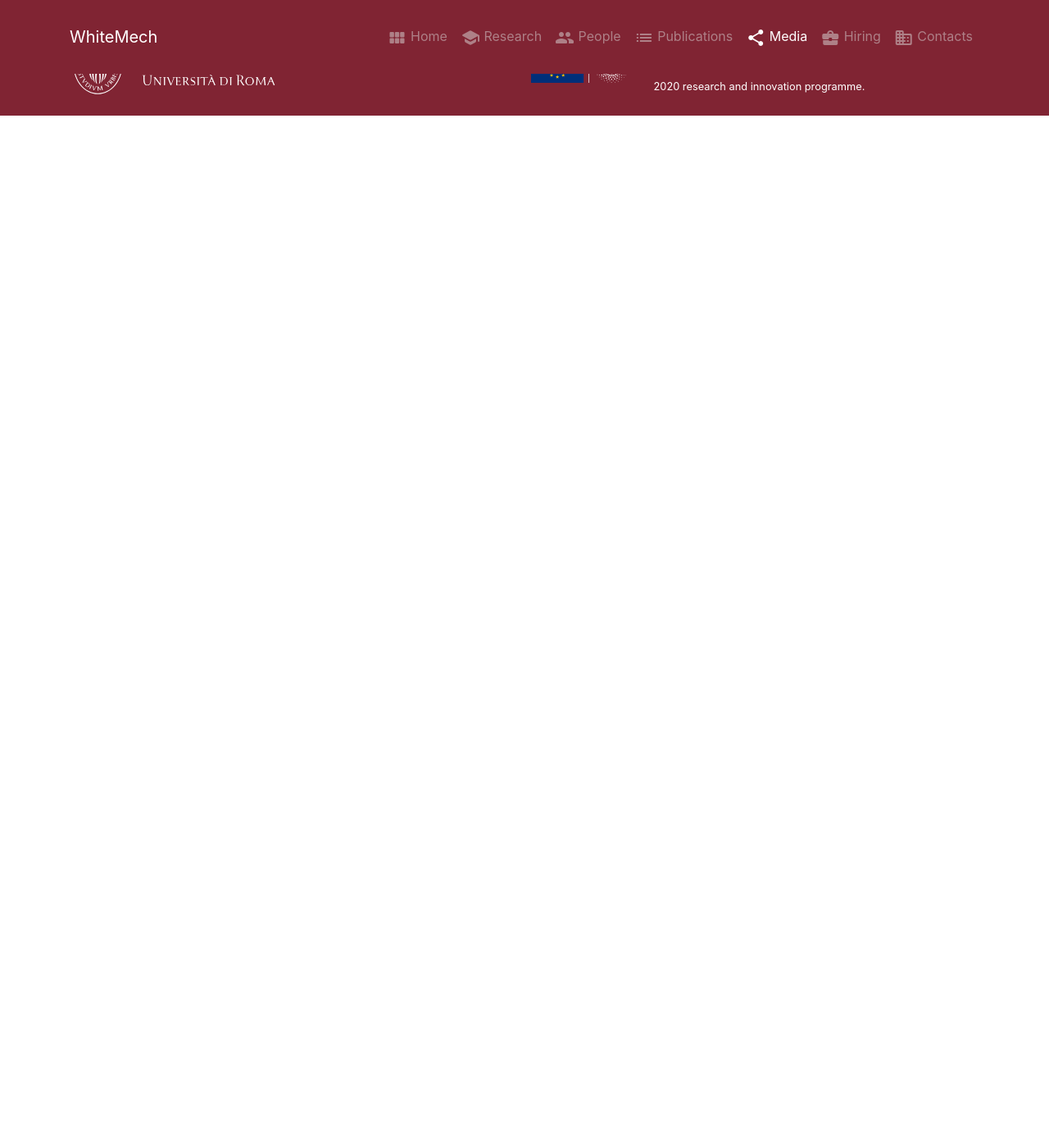
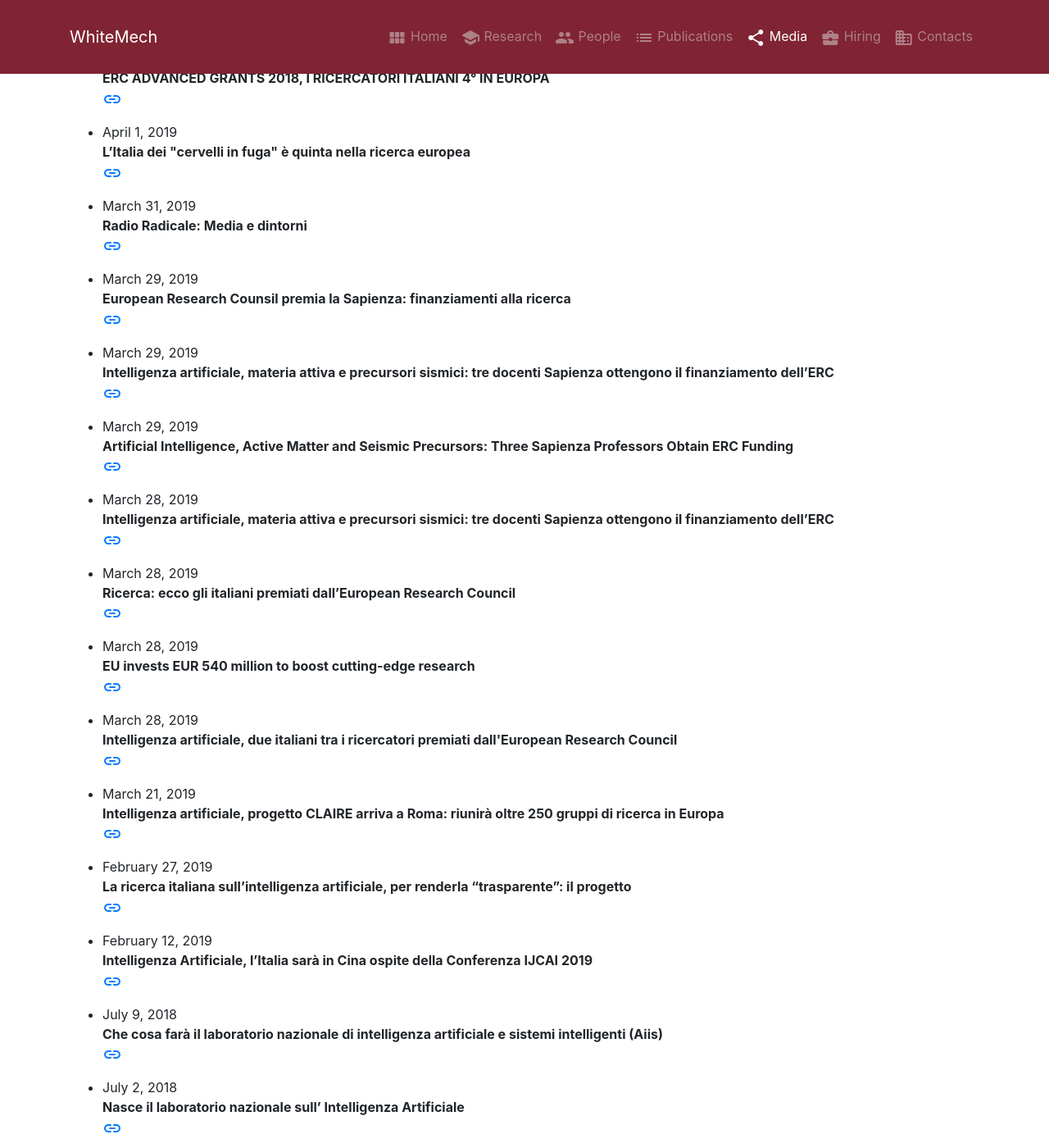
Before and after one commit to whitemech/whitemech.github.io, a Jekyll site: the page built from _pages/media.md, in a window 1280 px wide and 1400 px high, scrolled down 1389 px. Shown: the whole window at 82% size. Built offline with Jekyll 4.4.1, drawn with Linux system fonts in a browser that asks for light colours; before the commit the page ends 1530 px from its top, so only the background shows below that; some of the changed text lies outside the part shown.

Commit message:
update media.yml

```diff
--- a/_data/media.yml
+++ b/_data/media.yml
@@ -1,19 +1,7 @@
--
-  date: "April 9, 2020"
-  title: "TAILOR, la rete scientifica europea per un utilizzo etico dell’Intelligenza Artificiale"
-  url: "http://www.datamanager.it/2020/04/tailor-la-rete-scientifica-europea-per-un-utilizzo-etico-dellintelligenza-artificiale/"
 -
   date: "April 15, 2020"
   title: "L’importanza dello ERC per la ricerca italiana ed europea"
   url: "https://www.scienzainrete.it/articolo/l’importanza-dello-erc-ricerca-italiana-ed-europea/autori-vari/2020-04-15"
--
-  date: "April 13, 2020"
-  title: "L’importanza dello European Research Council (ERC) per la ricerca italiana ed europea"
-  url: "https://www.open.online/wp-content/uploads/2020/04/Appello-ERC-13Aprile.pdf"
--
-  date: "April 14, 2020"
-  title: "Lettera aperta di 300 ricercatori italiani: \"Gli Erc sono uno strumento essenziale\""
-  url: "https://www.repubblica.it/scienze/2020/04/14/news/lettera_aperta_di_300_ricercatori_italiani_i_finanziamenti_europei_erc_sono_strumenti_essenziali_-254021922/"
 -
   date: "April 15, 2020"
   title: "Un appello di 300 professori per il Consiglio Europeo della Ricerca"
@@ -23,6 +11,18 @@
   title: "Lettera aperta | Perché gli ERC sono fondamentali per la ricerca italiana ed europea"
   url: "https://www.linkiesta.it/2020/04/europa-erc-lettera-300-ricercatori/"
 -
+  date: "April 14, 2020"
+  title: "Lettera aperta di 300 ricercatori italiani: \"Gli Erc sono uno strumento essenziale\""
+  url: "https://www.repubblica.it/scienze/2020/04/14/news/lettera_aperta_di_300_ricercatori_italiani_i_finanziamenti_europei_erc_sono_strumenti_essenziali_-254021922/"
+-
+  date: "April 13, 2020"
+  title: "L’importanza dello European Research Council (ERC) per la ricerca italiana ed europea"
+  url: "https://www.open.online/wp-content/uploads/2020/04/Appello-ERC-13Aprile.pdf"
+-
+  date: "April 9, 2020"
+  title: "TAILOR, la rete scientifica europea per un utilizzo etico dell’Intelligenza Artificiale"
+  url: "http://www.datamanager.it/2020/04/tailor-la-rete-scientifica-europea-per-un-utilizzo-etico-dellintelligenza-artificiale/"
+-
   date: "February 21, 2020"
   title: "Iran, Italy eager to expand bilateral cooperation"
   url: "https://www.presstv.com/Detail/2020/02/21/619167/Iran-Italy-Bilateral-Cooperation-"
@@ -31,17 +31,17 @@
   title: "The 'Super Brains' join ECNU faculty"
   url: "http://english.ecnu.edu.cn/e1/12/c1703a254226/page.htm"
 -
-  date: "August, 2019"
-  title: "~~"
+  date: "August 15, 2019"
+  title: "卷积神经网络数学原理解析"
   url: "https://www.leiphone.com/news/201908/wq1m4fNK8LNuG0Rs.html"
 -
-  date: "July, 2019"
-  title: "~~"
+  date: "August 13, 2019"
+  title: "IJCAI 最佳论文出炉! 单设\"中国AI\"Panel，周志华带领AI人才争夺战"
+  url: "https://www.sohu.com/a/333511943_642762"
+-
+  date: "July 15, 2019"
+  title: "IJCAI 2019 将于中国澳门举行，诚邀各位出席!"
   url: "https://www.leiphone.com/news/201907/sP7nha0GtyWCP5Q1.html"
--
-  date: "July, 2019"
-  title: "IJCAI Macao"
-  url: "https://www.sohu.com/a/333511943_642762"
 -
   date: "May 7, 2019"
   title: "Al via InnovAgorà, la \"piazza\" dei brevetti della ricerca"
@@ -50,3 +50,67 @@
   date: "May 2, 2019"
   title: "Intelligenza Artificiale per le imprese: ampia partecipazione alla prima edizione dell’AI Forum"
   url: "https://www.zerounoweb.it/analytics/cognitive-computing/intelligenza-artificiale-per-le-imprese-ampia-partecipazione-alla-prima-edizione-dellai-forum/"
+-
+  date: "April 13, 2019"
+  title: "Uomo e intelligenza artificiale, le opinioni (e le paure) degli Italiani"
+  url: "https://www.innovationpost.it/2019/04/13/uomo-e-intelligenza-artificiale-le-opinioni-le-paure-degli-italiani/"
+-
+  date: "April 8, 2019"
+  title: "ERC ADVANCED GRANTS 2018, I RICERCATORI ITALIANI 4° IN EUROPA"
+  url: "https://www.innovitalia.net/notizia/erc-advanced-grants-2018-i-ricercatori-italiani-4-in-europa/"
+-
+  date: "April 1, 2019"
+  title: "L’Italia dei \"cervelli in fuga\" è quinta nella ricerca europea"
+  url: "https://www.corriereuniv.it/cms/2019/04/litalia-dei-cervelli-in-fuga-e-quinta-nella-ricerca-europea/"
+-
+  date: "March 31, 2019"
+  title: "Radio Radicale: Media e dintorni"
+  url: "https://www.radioradicale.it/scheda/570045/media-e-dintorni"
+-
+  date: "March 29, 2019"
+  title: "European Research Counsil premia la Sapienza: finanziamenti alla ricerca"
+  url: "http://www.radiosapienza.net/european-research-counsil-premia-la-sapienza-finanziamenti-alla-ricerca/"
+-
+  date: "March 29, 2019"
+  title: "Intelligenza artificiale, materia attiva e precursori sismici: tre docenti Sapienza ottengono il finanziamento dell’ERC"
+  url: "https://www.uniroma1.it/it/notizia/intelligenza-artificiale-materia-attiva-e-precursori-sismici-tre-docenti-sapienza-ottengono"
+-
+  date: "March 29, 2019"
+  title: "Artificial Intelligence, Active Matter and Seismic Precursors: Three Sapienza Professors Obtain ERC Funding"
+  url: "https://www.uniroma1.it/en/notizia/artificial-intelligence-active-matter-and-seismic-precursors-three-sapienza-professors"
+-
+  date: "March 28, 2019"
+  title: "Intelligenza artificiale, materia attiva e precursori sismici: tre docenti Sapienza ottengono il finanziamento dell’ERC"
+  url: "https://www.casilinanews.it/95557/attualita/intelligenza-artificiale-materia-attiva-precursori-sismici-tre-docenti-sapienza-finanziamento-erc.html"
+-
+  date: "March 28, 2019"
+  title: "Ricerca: ecco gli italiani premiati dall’European Research Council"
+  url: "https://www.ilsole24ore.com/art/ricerca-ecco-italiani-premiati-dall-european-research-council--ABJj6piB"
+-
+  date: "March 28, 2019"
+  title: "EU invests EUR 540 million to boost cutting-edge research"
+  url: "https://www.eurekalert.org/pub_releases/2019-03/erc-eie032719.php"
+-
+  date: "March 28, 2019"
+  title: "Intelligenza artificiale, due italiani tra i ricercatori premiati dall'European Research Council"
+  url: "https://www.repubblica.it/tecnologia/2019/03/28/news/intelligenza_artificiale_due_italiani_tra_i_ricercatori_premiati_dall_european_research_council-222697870/"
+-
+  date: "March 21, 2019"
+  title: "Intelligenza artificiale, progetto CLAIRE arriva a Roma: riunirà oltre 250 gruppi di ricerca in Europa"
+  url: "https://www.blitzquotidiano.it/scienza-e-tecnologia/intelligenza-artificiale-progetto-claire-roma-ricerca-3013385/"
+-
+  date: "February 27, 2019"
+  title: "La ricerca italiana sull’intelligenza artificiale, per renderla “trasparente”: il progetto"
+  url: "https://www.agendadigitale.eu/cultura-digitale/la-ricerca-italiana-vuole-rendere-trasparente-lintelligenza-artificiale-ecco-come/"
+-
+  date: "February 12, 2019"
+  title: "Intelligenza Artificiale, l’Italia sarà in Cina ospite della Conferenza IJCAI 2019"
+  url: "https://www.key4biz.it/intelligenza-artificiale-litalia-sara-in-cina-ospite-della-conferenza-ijcai-2019/242686/"
+-
+  date: "July 9, 2018"
+  title: "Che cosa farà il laboratorio nazionale di intelligenza artificiale e sistemi intelligenti (Aiis)"
+  url: "https://www.industriaitaliana.it/intelligenza-artificiale-un-laboratorio-nazionale-per-le-sfide-del-futuro/"
+-
+  date: "July 2, 2018"
+  title: "Nasce il laboratorio nazionale sull’ Intelligenza Artificiale"
+  url: "https://www.industriaitaliana.it/nasce-il-laboratorio-nazionale-sull-intelligenza-artificiale/"
```
